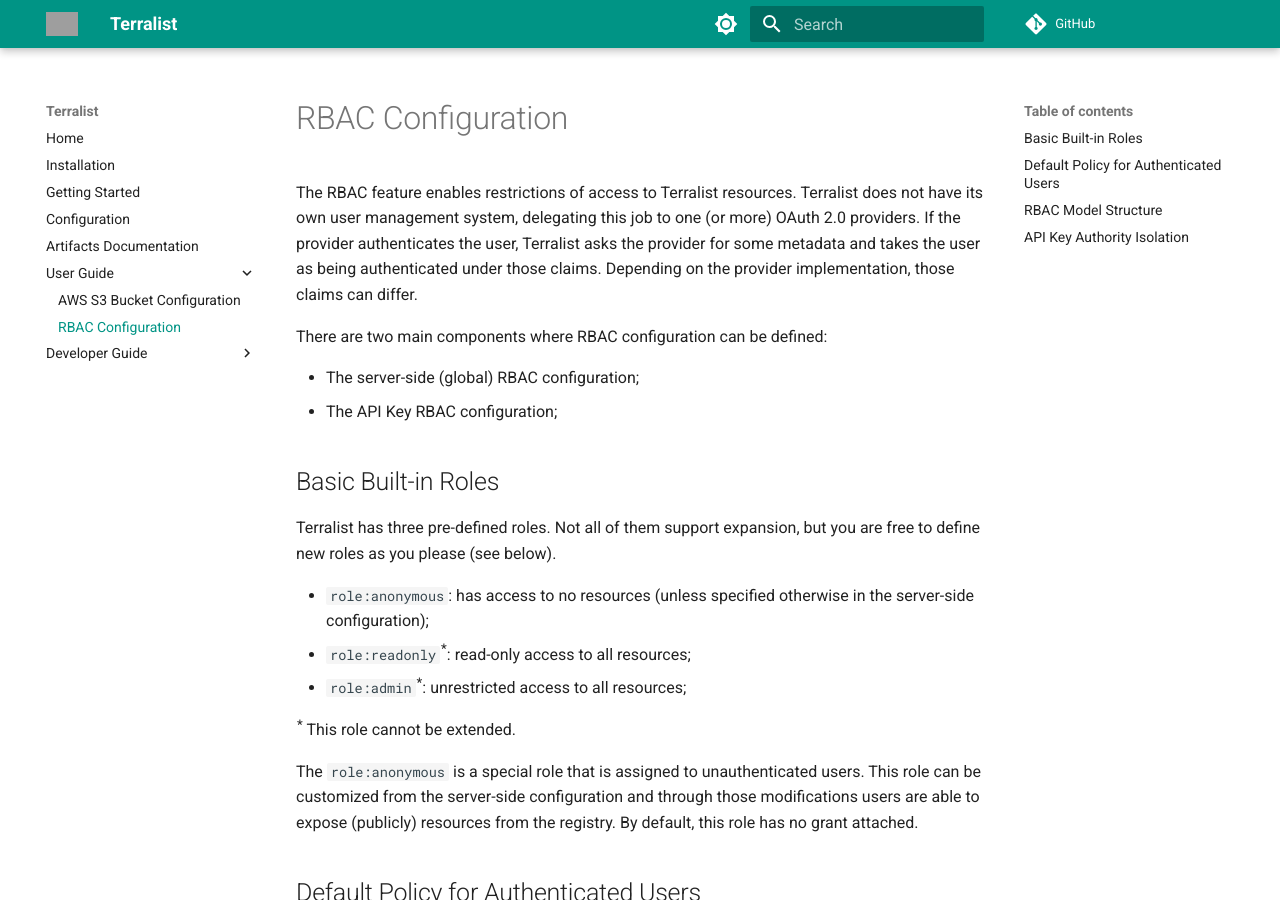
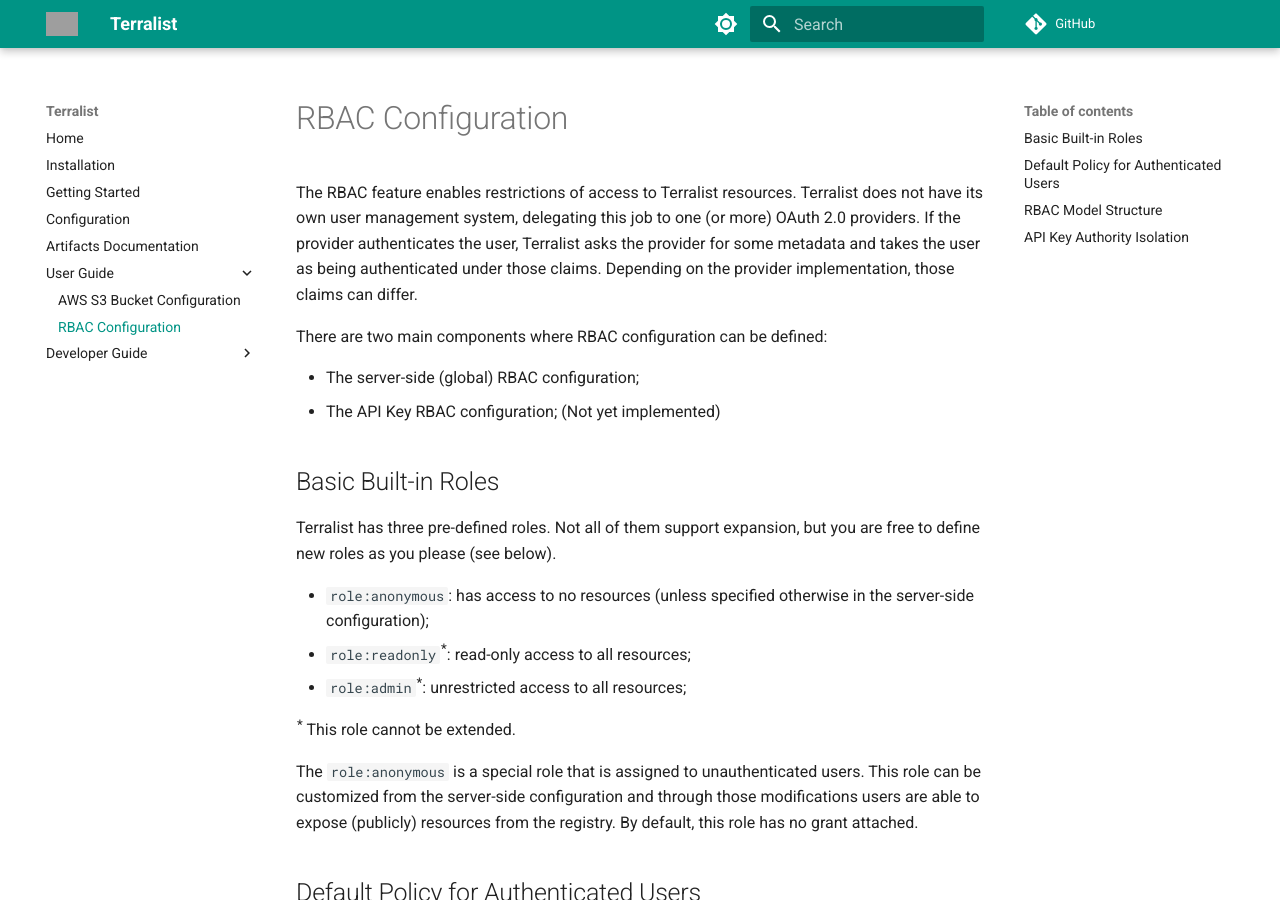
Before and after one commit to terralist/terralist, an MkDocs documentation site: the page built from docs/user-guide/rbac-configuration.md, in a window 1280 px wide and 900 px high. Built offline with MkDocs 1.6.1 and Material for MkDocs 9.7.7, drawn with Linux system fonts in a browser that asks for light colours; comment, search, counter and statistics services are not loaded; grey boxes are pictures that could not be loaded.

Commit message:
feat: review fixes

```diff
--- a/docs/user-guide/rbac-configuration.md
+++ b/docs/user-guide/rbac-configuration.md
@@ -5,7 +5,7 @@
 There are two main components where RBAC configuration can be defined:
 
 - The server-side (global) RBAC configuration;
-- The API Key RBAC configuration;
+- The API Key RBAC configuration; (Not yet implemented)
 
 ## Basic Built-in Roles
 
```
